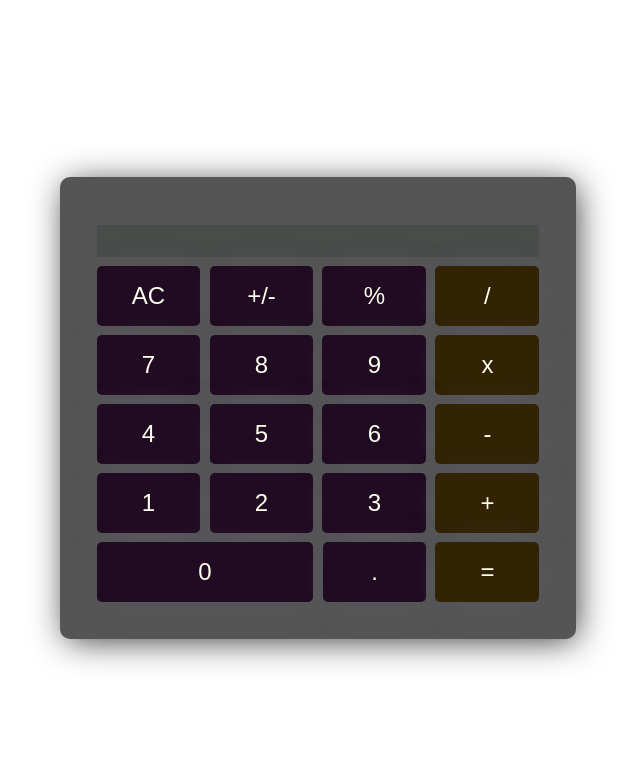
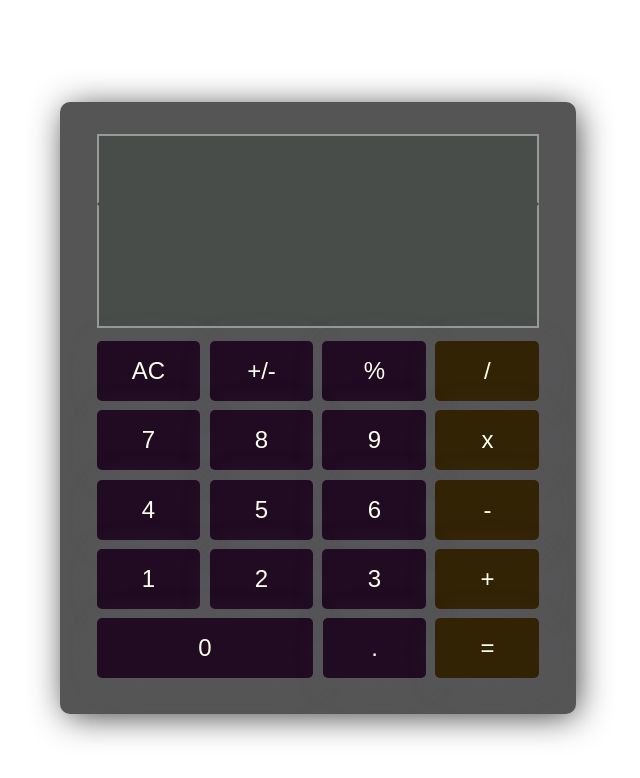
Before and after one commit to mengiefen/MathMagician-React, a React (Create React App) app: page / in a window 1280 px wide. Shown: the top 778 px of the page, without its empty margins (330-970 px from the left). Built offline with nearby package versions, Linux system fonts and the light colour scheme.

Commit message:
update style  for the calcualtor app

```diff
--- a/src/components/Container/Container.css
+++ b/src/components/Container/Container.css
@@ -1,3 +1,5 @@
+@import url('https://fonts.googleapis.com/css2?family=Raleway:ital,wght@0,100;0,200;0,300;0,400;0,500;0,600;0,700;0,800;0,900;1,100;1,200;1,300;1,400;1,500;1,600;1,700;1,800&display=swap');
+
 .App {
   width: 100vw;
   height: 100vh;
@@ -23,13 +25,37 @@
   flex-wrap: wrap;
 }
 
+.display {
+  display: flex;
+  flex-direction: column;
+}
+
+.display-top {
+  padding: 0.5rem;
+  height: 50px;
+  background-color: rgb(72, 77, 74);
+  text-align: right;
+  margin: 0 1%;
+  color: #ffe;
+  border: 2px solid #999;
+  border-bottom: 2px solid transparent;
+  word-break: break-all;
+  white-space: normal;
+}
+
 .calc-display {
-  padding: 1rem 0.5rem;
+  min-height: 120px;
+  padding: 0 0.5rem;
   font-size: 3rem;
   background-color: rgb(72, 77, 74);
   text-align: right;
-  margin: 1%;
+  margin: 0 1%;
   color: #ffe;
+  border: 2px solid #999;
+  border-top: 2px solid transparent;
+  margin-bottom: 2%;
+  word-break: break-all;
+  white-space: normal;
 }
 
 .btn {
```
